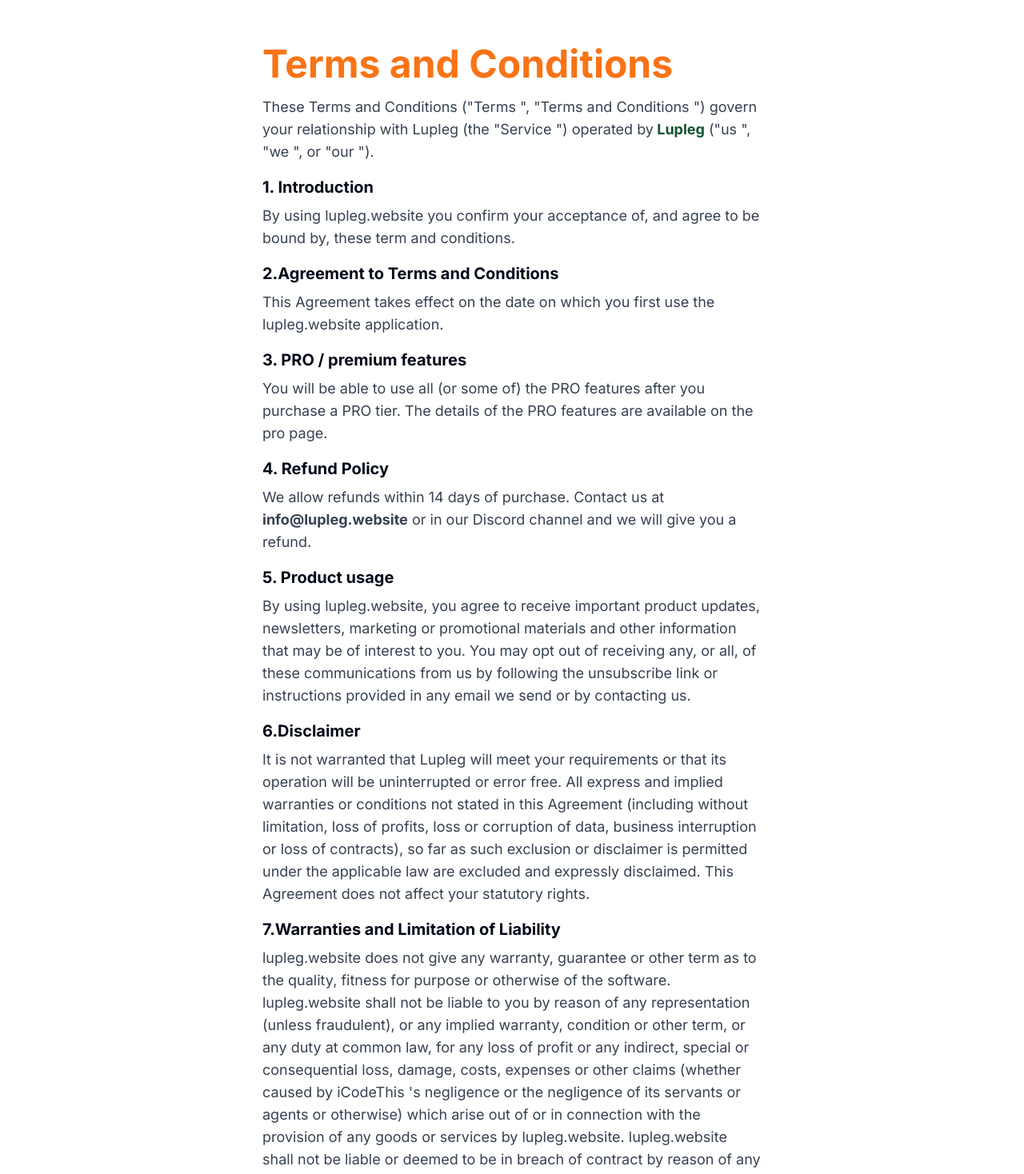
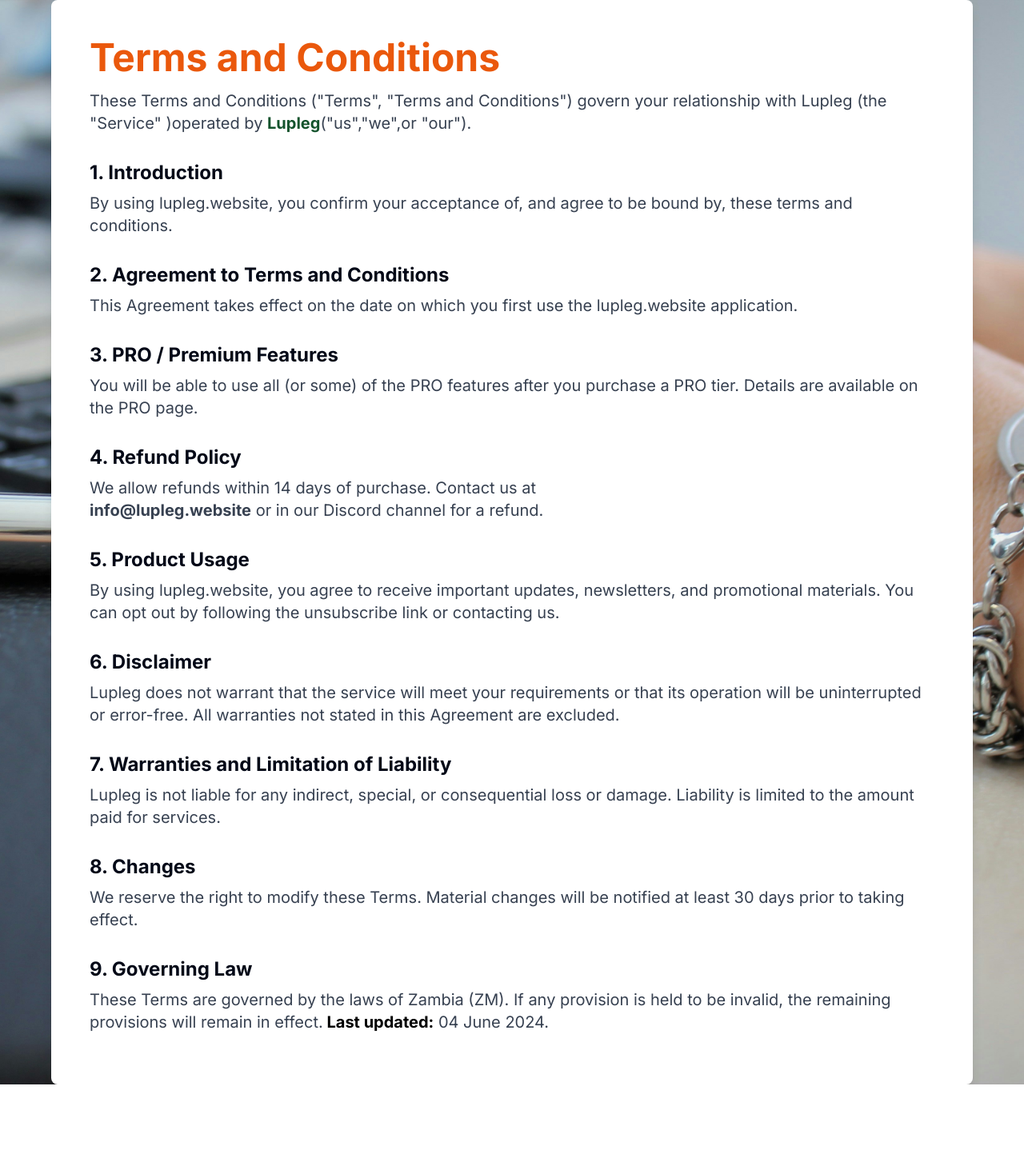
Before and after one commit to Lupleg/Conference, a Next.js app: page /terms in a window 1280 px wide. Shown: the top 1468 px of the page at 80% size. After the commit the page ends 1356 px from the top, so only its background shows below. Built offline with nearby package versions, Linux system fonts and the light colour scheme.

Commit message:
added a background image

```diff
--- a/app/terms/page.jsx
+++ b/app/terms/page.jsx
@@ -1,110 +1,96 @@
 import React from "react";
 
-export default function termspage() {
+export default function TermsPage() {
   return (
-    <div className=" p-6 max-w-2xl mx-auto mt-8">
-      <h1 className="text-5xl font-bold text-orange-500 mb-4">
+    <div
+      className="bg-custom-bg bg-cover bg-center min-h-screen flex items-center justify-center"
+      style={{ backgroundImage: "url(/back.jpg)" }}
+    >
+      <div
+        className="bg-white p-6 sm:p-8 md:p-10 lg:p-12 rounded-lg shadow-lg flex flex-col max-w-full mx-4 sm:mx-6 lg:mx-auto"
+        style={{
+          width: "90vw",
+          maxWidth: "1200px",
+          minHeight: "80vh",
+        }}
+      >
+        <h1 className="text-2xl sm:text-3xl md:text-5xl font-bold text-orange-600 mb-4">
           Terms and Conditions
         </h1>
-      <p className="text-gray-700 mb-4 text-lg">
-        These Terms and Conditions ("Terms ", "Terms and Conditions ") govern
-        your relationship with Lupleg (the "Service ") operated by
-        <span className="text-green-900 font-bold"> Lupleg</span> ("us ", "we ",
-        or "our ").
+        <p className="text-gray-700 mb-4 text-base sm:text-lg md:text-xl">
+          These Terms and Conditions ("Terms", "Terms and Conditions") govern
+          your relationship with Lupleg (the "Service" )operated by{" "}
+          <span className="text-green-900 font-bold">Lupleg</span>
+          ("us","we",or "our").
         </p>
-      <h3 className="text-xl font-bold mt-4 mb-2">1. Introduction</h3>
-      <p className="text-gray-700 mb-4 text-lg">
-        By using lupleg.website you confirm your acceptance of, and agree to be
-        bound by, these term and conditions.
+        <h3 className="text-lg sm:text-xl md:text-2xl font-bold mt-4 mb-2">
+          1. Introduction
+        </h3>
+        <p className="text-gray-700 mb-4 text-base sm:text-lg md:text-xl">
+          By using lupleg.website, you confirm your acceptance of, and agree to
+          be bound by, these terms and conditions.
         </p>
-      <h3 className="text-xl font-bold mt-4 mb-2">
-        2.Agreement to Terms and Conditions
+        <h3 className="text-lg sm:text-xl md:text-2xl font-bold mt-4 mb-2">
+          2. Agreement to Terms and Conditions
         </h3>
-      <p className="text-gray-700 mb-4 text-lg">
+        <p className="text-gray-700 mb-4 text-base sm:text-lg md:text-xl">
           This Agreement takes effect on the date on which you first use the
           lupleg.website application.
         </p>
-      <h3 className=" text-xl font-bold mt-4 mb-2">
-        3. PRO / premium features
+        <h3 className="text-lg sm:text-xl md:text-2xl font-bold mt-4 mb-2">
+          3. PRO / Premium Features
         </h3>
-      <p className="text-gray-700 mb-4 text-lg">
-        You will be able to use all (or some of) the PRO features after you
-        purchase a PRO tier. The details of the PRO features are available on
-        the pro page.
+        <p className="text-gray-700 mb-4 text-base sm:text-lg md:text-xl">
+          You will be able to use all (or some) of the PRO features after you
+          purchase a PRO tier. Details are available on the PRO page.
         </p>
-      <h3 className="text-xl font-bold mt-4 mb-2">4. Refund Policy</h3>
-      <p className="text-gray-700 mb-4 text-lg">
+        <h3 className="text-lg sm:text-xl md:text-2xl font-bold mt-4 mb-2">
+          4. Refund Policy
+        </h3>
+        <p className="text-gray-700 mb-4 text-base sm:text-lg md:text-xl">
           We allow refunds within 14 days of purchase. Contact us at <br />
-        <b>info@lupleg.website</b> or in our Discord channel and we will give
-        you a refund.
+          <b>info@lupleg.website</b> or in our Discord channel for a refund.
         </p>
-      <h3 className="text-xl font-bold mt-4 mb-2"> 5. Product usage</h3>
-      <p className="text-gray-700 mb-4 text-lg">
-        By using lupleg.website, you agree to receive important product updates,
-        newsletters, marketing or promotional materials and other information
-        that may be of interest to you. You may opt out of receiving any, or
-        all, of these communications from us by following the unsubscribe link
-        or instructions provided in any email we send or by contacting us.
+        <h3 className="text-lg sm:text-xl md:text-2xl font-bold mt-4 mb-2">
+          5. Product Usage
+        </h3>
+        <p className="text-gray-700 mb-4 text-base sm:text-lg md:text-xl">
+          By using lupleg.website, you agree to receive important updates,
+          newsletters, and promotional materials. You can opt out by following
+          the unsubscribe link or contacting us.
         </p>
-
-      <h3 className="text-xl font-bold mt-4 mb-2">6.Disclaimer</h3>
-      <p className="text-gray-700 mb-4 text-lg">
-        It is not warranted that Lupleg will meet your requirements or that its
-        operation will be uninterrupted or error free. All express and implied
-        warranties or conditions not stated in this Agreement (including without
-        limitation, loss of profits, loss or corruption of data, business
-        interruption or loss of contracts), so far as such exclusion or
-        disclaimer is permitted under the applicable law are excluded and
-        expressly disclaimed. This Agreement does not affect your statutory
-        rights.
+        <h3 className="text-lg sm:text-xl md:text-2xl font-bold mt-4 mb-2">
+          6. Disclaimer
+        </h3>
+        <p className="text-gray-700 mb-4 text-base sm:text-lg md:text-xl">
+          Lupleg does not warrant that the service will meet your requirements
+          or that its operation will be uninterrupted or error-free. All
+          warranties not stated in this Agreement are excluded.
         </p>
-      <h3 className="text-xl font-bold mt-4 mb-2">
-        7.Warranties and Limitation of Liability
+        <h3 className="text-lg sm:text-xl md:text-2xl font-bold mt-4 mb-2">
+          7. Warranties and Limitation of Liability
         </h3>
-      <p className="text-gray-700 mb-4 text-lg">
-        lupleg.website does not give any warranty, guarantee or other term as to
-        the quality, fitness for purpose or otherwise of the software.
-        lupleg.website shall not be liable to you by reason of any
-        representation (unless fraudulent), or any implied warranty, condition
-        or other term, or any duty at common law, for any loss of profit or any
-        indirect, special or consequential loss, damage, costs, expenses or
-        other claims (whether caused by iCodeThis 's negligence or the
-        negligence of its servants or agents or otherwise) which arise out of or
-        in connection with the provision of any goods or services by
-        lupleg.website. lupleg.website shall not be liable or deemed to be in
-        breach of contract by reason of any delay in performing, or failure to
-        perform, any of its obligations if the delay or failure was due to any
-        cause beyond its reasonable control. Notwithstanding contrary clauses in
-        this Agreement, in the event that lupleg.website are deemed liable to
-        you for breach of this Agreement, you agree that lupleg.website 's
-        liability is limited to the amount actually paid by you for your
-        services or software, which amount calculated in reliance upon this
-        clause. You hereby release lupleg.website from any and all obligations,
-        liabilities and claims in excess of this limitation.
+        <p className="text-gray-700 mb-4 text-base sm:text-lg md:text-xl">
+          Lupleg is not liable for any indirect, special, or consequential loss
+          or damage. Liability is limited to the amount paid for services.
         </p>
-      <h3 className="text-xl font-bold mt-4 mb-2">8. Changes</h3>
-      <p className="text-gray-700 mb-4 text-lg">
-        We reserve the right, at our sole discretion, to modify or replace these
-        Terms at any time. If a revision is material we will try to provide at
-        least 30 days notice prior to any new terms taking effect. What
-        constitutes a material change will be determined at our sole discretion.
-        By continuing to access or use our Service after those revisions become
-        effective, you agree to be bound by the revised terms. If you do not
-        agree to the new terms, please stop using the Service.
+        <h3 className="text-lg sm:text-xl md:text-2xl font-bold mt-4 mb-2">
+          8. Changes
+        </h3>
+        <p className="text-gray-700 mb-4 text-base sm:text-lg md:text-xl">
+          We reserve the right to modify these Terms. Material changes will be
+          notified at least 30 days prior to taking effect.
         </p>
-      <h3 className="text-xl font-bold mt-4 mb-2">9. Governing Law</h3>
-      <p className="text-gray-700 mb-4 text-lg ">
-        These Terms shall be governed and construed in accordance with the laws
-        of Zambia (ZM), without regard to its conflict of law provisions. Our
-        failure to enforce any right or provision of these Terms will not be
-        considered a waiver of those rights. If any provision of these Terms is
-        held to be invalid or unenforceable by a court, thediving provisions of
-        these Terms will remain in effect. These Terms constitute the entire
-        agreement between us regarding our Service, and supersede and replace
-        any prior agreements we might have between us regarding the Service.
+        <h3 className="text-lg sm:text-xl md:text-2xl font-bold mt-4 mb-2">
+          9. Governing Law
+        </h3>
+        <p className="text-gray-700 mb-4 text-base sm:text-lg md:text-xl">
+          These Terms are governed by the laws of Zambia (ZM). If any provision
+          is held to be invalid, the remaining provisions will remain in effect.
           <span className="font-bold text-black"> Last updated:</span> 04 June
           2024.
         </p>
       </div>
+    </div>
   );
 }
```
Also changed, not shown: public/back.jpg (added), public/orange.jpg (added). Lines whose indentation alone changed are shown as unchanged.
